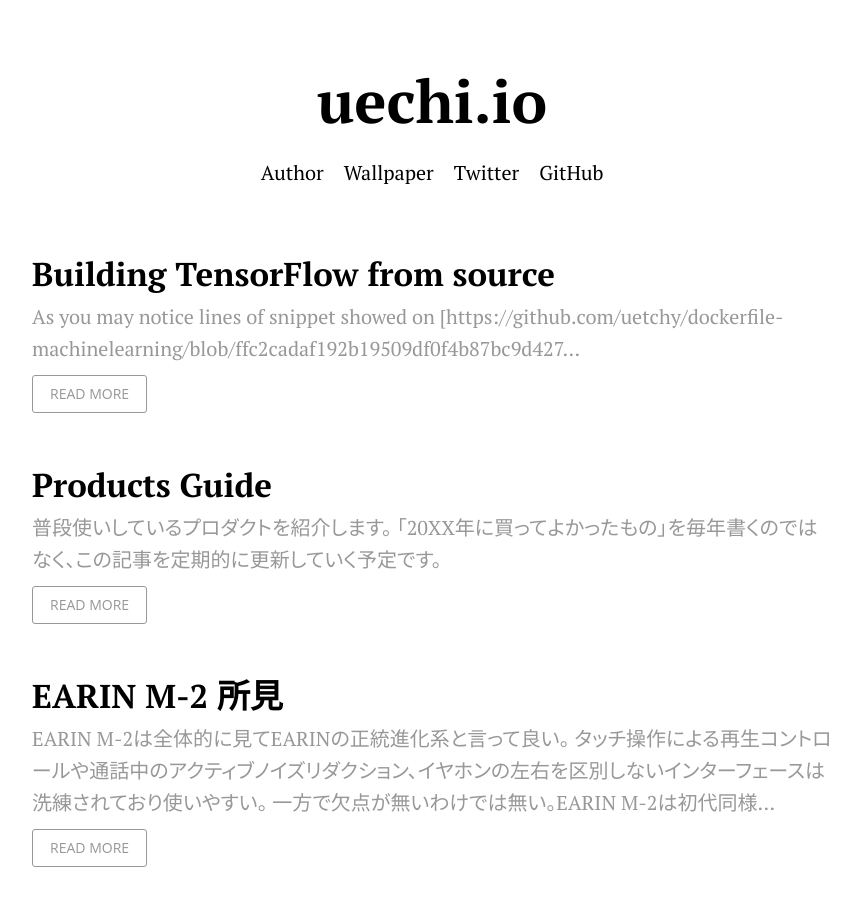
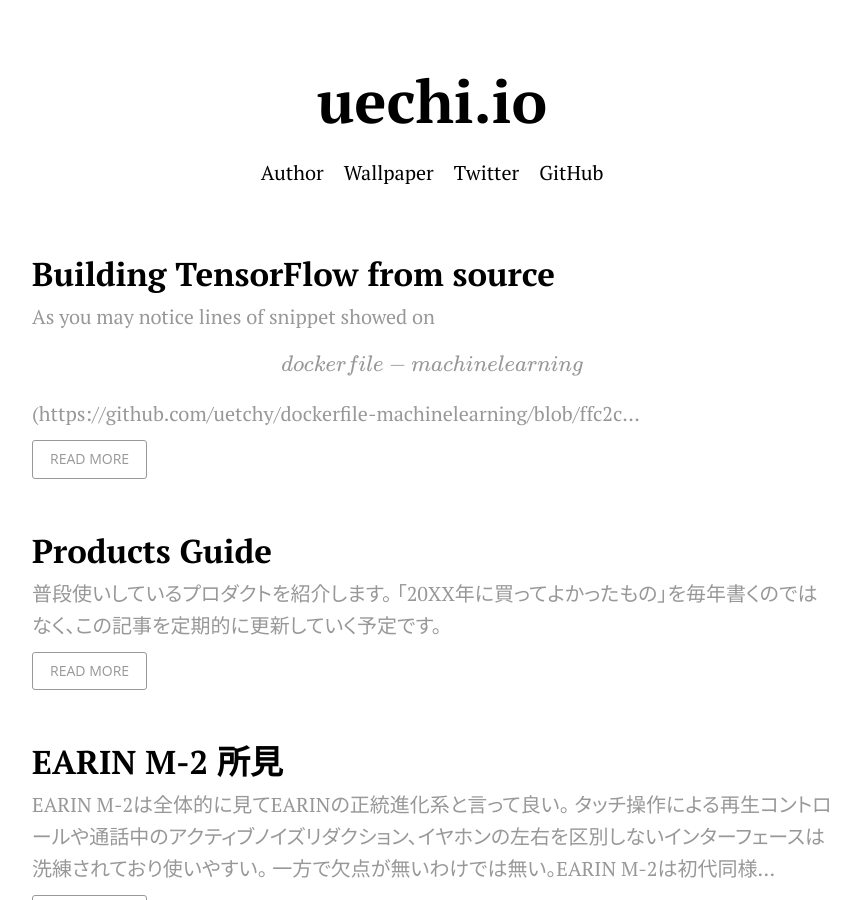
Before and after one commit to uetchy/uechi.io, a Jekyll site: the page built from _pages/index.html, in a window 1280 px wide and 900 px high. Shown: the whole window, without its empty margins (208-1068 px from the left). Built offline with Jekyll 4.4.1, drawn with Linux system fonts in a browser that asks for light colours; nearby versions of some CDN libraries; formulas are drawn with MathJax 3; comment, search, counter and statistics services are not loaded.

Commit message:
Updated Building Tensorflow From Source

```diff
--- a/_posts/2018-04-10-building-tensorflow-from-source.markdown
+++ b/_posts/2018-04-10-building-tensorflow-from-source.markdown
@@ -3,7 +3,7 @@
 date: 2018-04-10 09:41:00 +09:00
 ---
 
-As you may notice lines of snippet showed on [https://github.com/uetchy/dockerfile-machinelearning/blob/ffc2cadaf192b19509df0f4b87bc9d427aa30966/Dockerfile#L54-L86](dockerfile-machinelearning), TensorFlow can be non-interactively installed from source.
+As you may notice lines of snippet showed on [dockerfile-machinelearning](https://github.com/uetchy/dockerfile-machinelearning/blob/ffc2cadaf192b19509df0f4b87bc9d427aa30966/Dockerfile#L54-L86), TensorFlow can be non-interactively installed from source.
 
 The code here are hugely depend on [PatWie's gist](https://gist.github.com/PatWie/0c915d5be59a518f934392219ca65c3d). I just added some build options for a newer version of TensorFlow and remove options that affect nothing.
 
```
